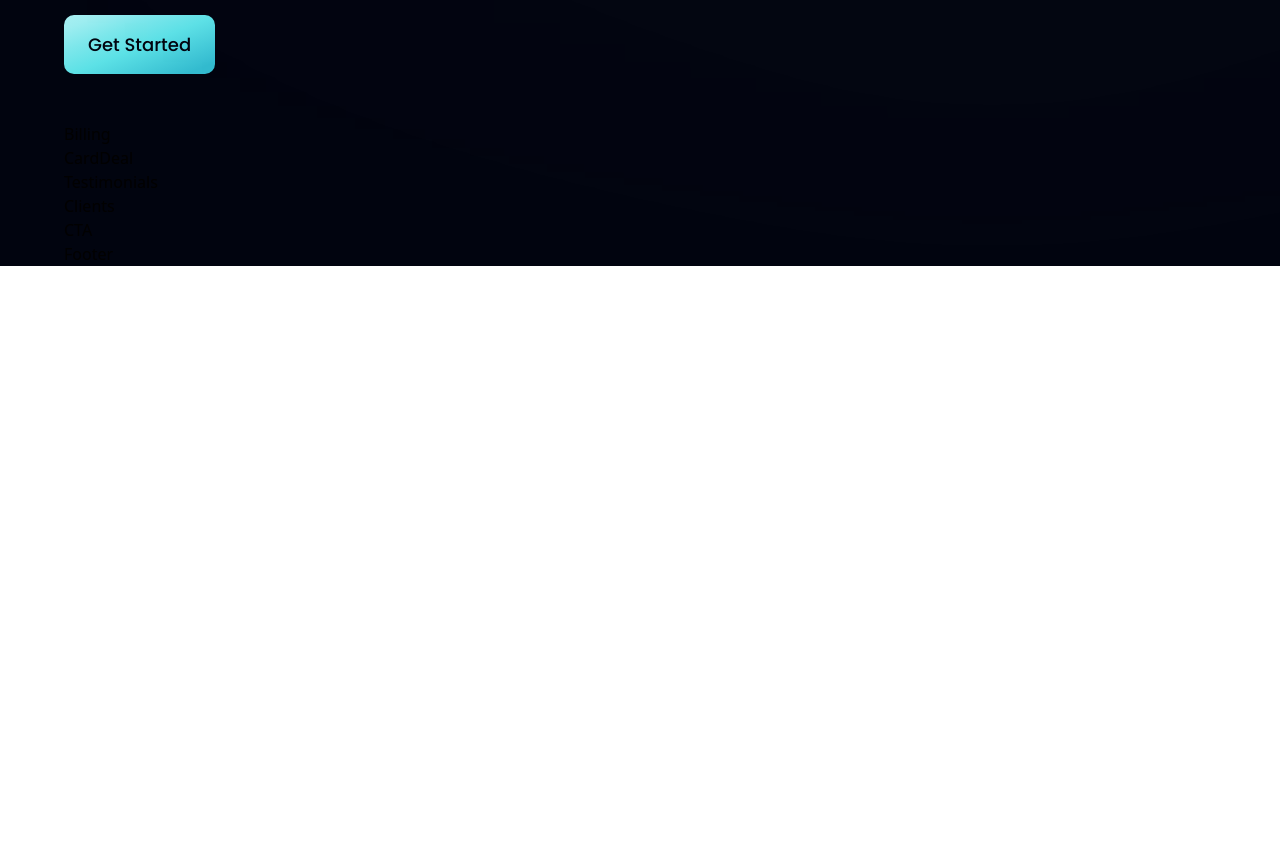
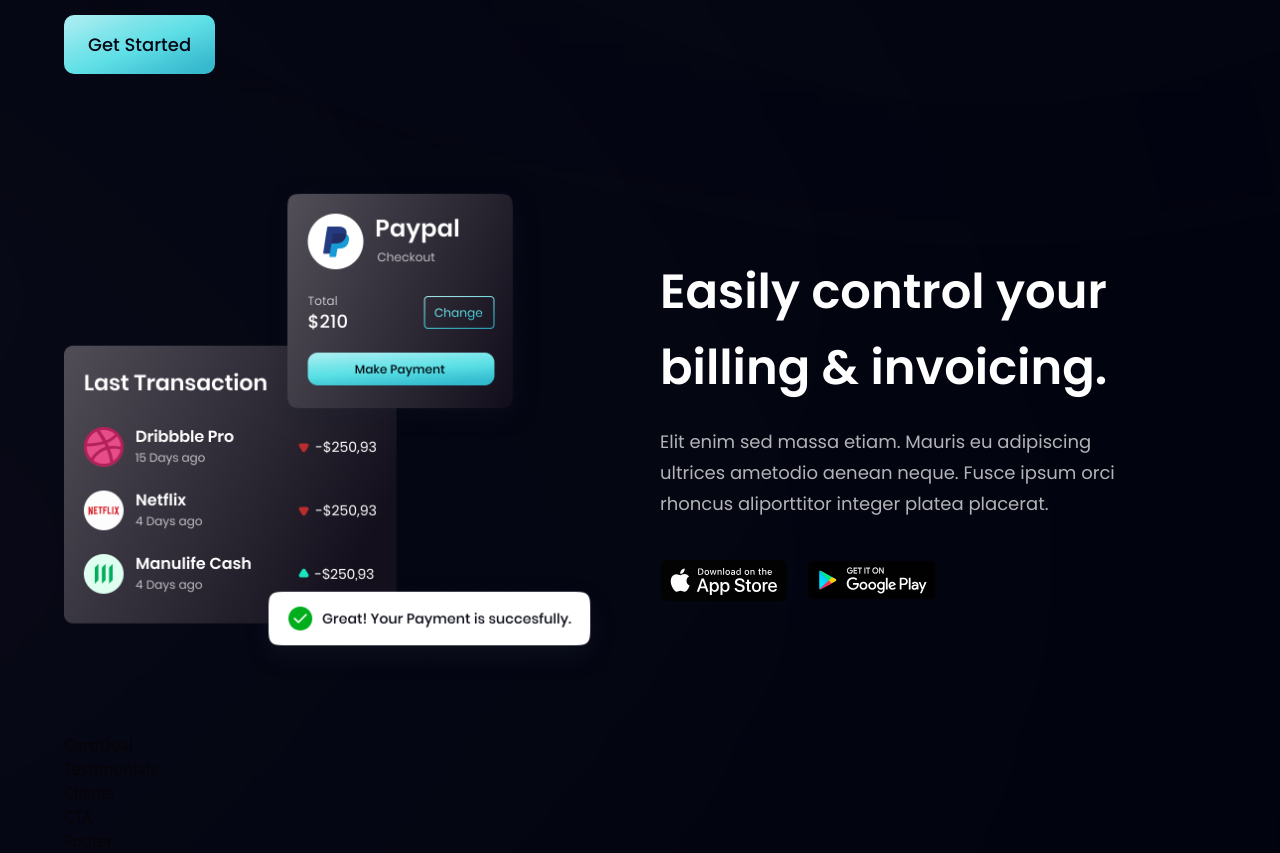
Before and after one commit to irfanshaikh18/HooBank, a React (Vite) app: page / in a window 1280 px wide. Shown: the part 1360-2213 px from the top of the page. Before the commit the page ends 1626 px from the top, so only its background shows below. Built offline with nearby package versions, Linux system fonts and the light colour scheme.

Commit message:
billing section completes

```diff
--- a/src/components/Billing.jsx
+++ b/src/components/Billing.jsx
@@ -1,7 +1,46 @@
 import React from 'react'
+import { apple, bill, google } from '../assets'
+import styles, { layout } from '../styles'
 
-export default function Billing() {
-  return (
-    <div>Billing</div>
-  )
+export default class Billing extends React.Component {
+  render() {
+    return (
+      <section id="product" className={layout.sectionReverse}>
+        <div className={layout.sectionImgReverse}>
+          <img
+            src={bill}
+            alt="billing"
+            className="w-[100%] h-[100%] relative z-[5]"
+          />
+
+          <div className="absolute z-[3] -left-1/2 top-0 w-[50%] h-[50%] rounded-full white__gradient" />
+          <div className="absolute z-[0] -left-1/2 bottom-0 w-[50%] h-[50%] rounded-full pink__gradient" />
+        </div>
+
+        <div className={layout.sectionInfo}>
+          <h2 className={styles.heading2}>
+            Easily control your <br className="sm:block hidden" />
+            billing & invoicing.
+          </h2>
+          <p className={`${styles.paragraph} max-w-[470px] mt-5`}>
+            Elit enim sed massa etiam. Mauris eu adipiscing ultrices ametodio
+            aenean neque. Fusce ipsum orci rhoncus aliporttitor integer platea
+            placerat.
+          </p>
+          <div className="flex flex-row flex-wrap sm:mt-10 mt-6">
+            <img
+              src={apple}
+              alt="apple-app-store"
+              className="w-[128px] h-[42px] object-contain mr-5 cursor-pointer"
+            />
+            <img
+              src={google}
+              alt="google-app-store"
+              className="w-[128px] h-[42px] object-contain cursor-pointer"
+            />
+          </div>
+        </div>
+      </section>
+    )
+  }
 }
```
